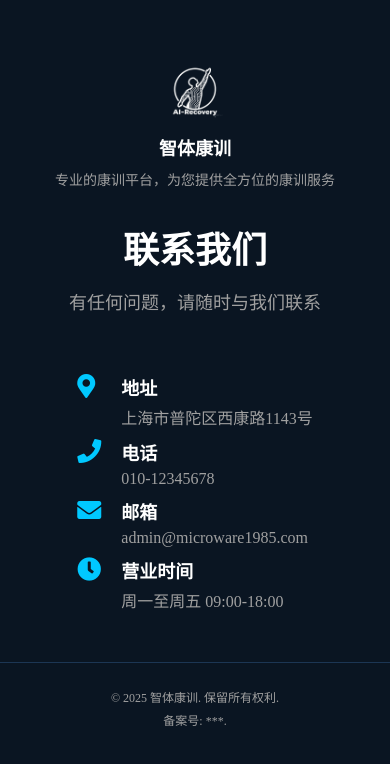
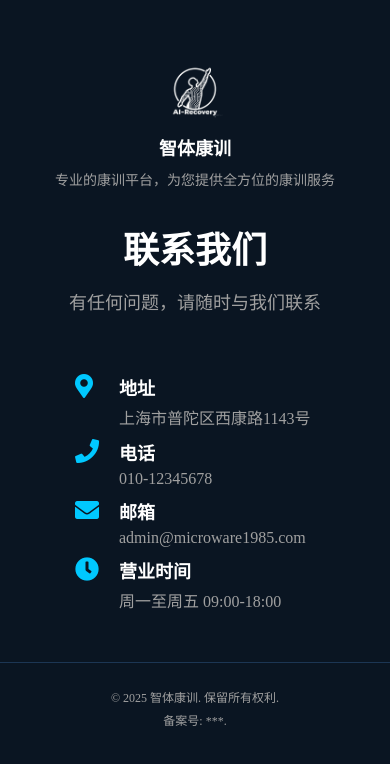
Before and after one commit to SandyLe/ai-fitness, a Flask app: page / in a window 390 px wide. Shown: the part 1340-2104 px from the top of the page. Run offline with Flask 3, Linux system fonts and the light colour scheme; data that the repository does not hold is empty.

Commit message:
底部布局

```diff
--- a/AI_Fitness/app/static/css/footer.css
+++ b/AI_Fitness/app/static/css/footer.css
@@ -26,18 +26,24 @@
 }
 .footer-content .contact-content {
     display: flex;
-    gap: 40px;
+    align-items: center;
+    justify-content: center;
+
 }
 
 .footer-content .contact-info {
     /* flex: 1; */
-    margin: 0 auto;
+    display: flex;
+    width: 640px;
+    flex-wrap: wrap;
+    justify-content: center;
 
 }
 
 .footer-content .contact-item {
     display: flex;
-    margin:0 auto 10px;
+    width: 280px;
+    margin:0 0 10px 40px;
 }
 
 .footer-content .contact-item i {
@@ -166,6 +172,9 @@
 
 /* 响应式设计 */
 @media (max-width: 1200px) {
+    .footer-content .contact-content {
+        display: flex;
+    }
     .footer-content {
         padding: 0 20px;
     }
@@ -176,6 +185,9 @@
 }
 
 @media (max-width: 992px) {
+    .footer-content .contact-info {
+        width:  100%;
+    }
     .footer-links {
         flex-wrap: wrap;
     }
@@ -192,6 +204,9 @@
 }
 
 @media (max-width: 768px) {
+     .footer-content .contact-info {
+        width:  100%;
+    }
     .footer-content {
         flex-direction: column;
         padding: 0 15px;
@@ -232,6 +247,9 @@
 }
 
 @media (max-width: 480px) {
+     .footer-content .contact-info {
+        width:  100%;
+    }
     .footer {
         padding: 30px 0 15px;
     }
```
